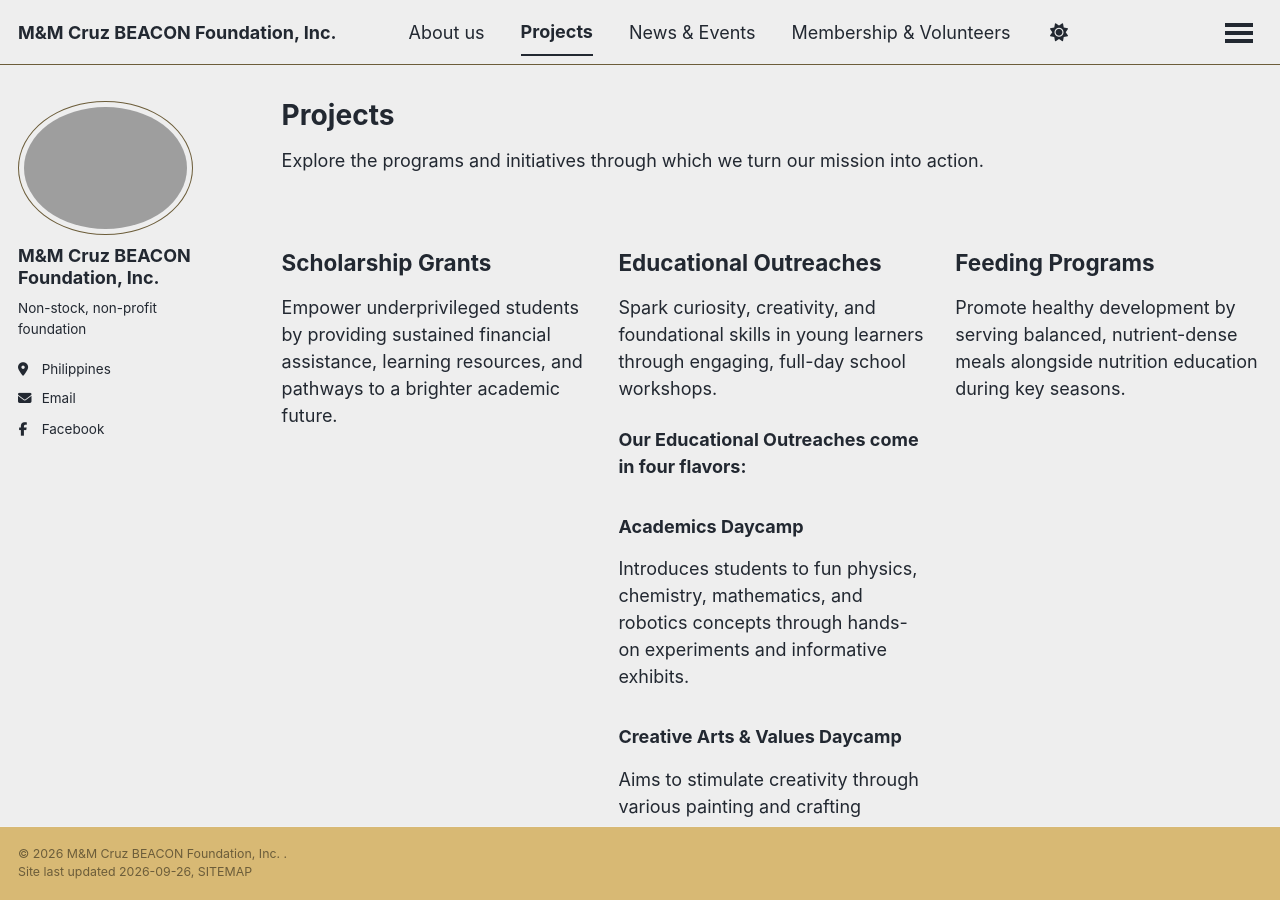
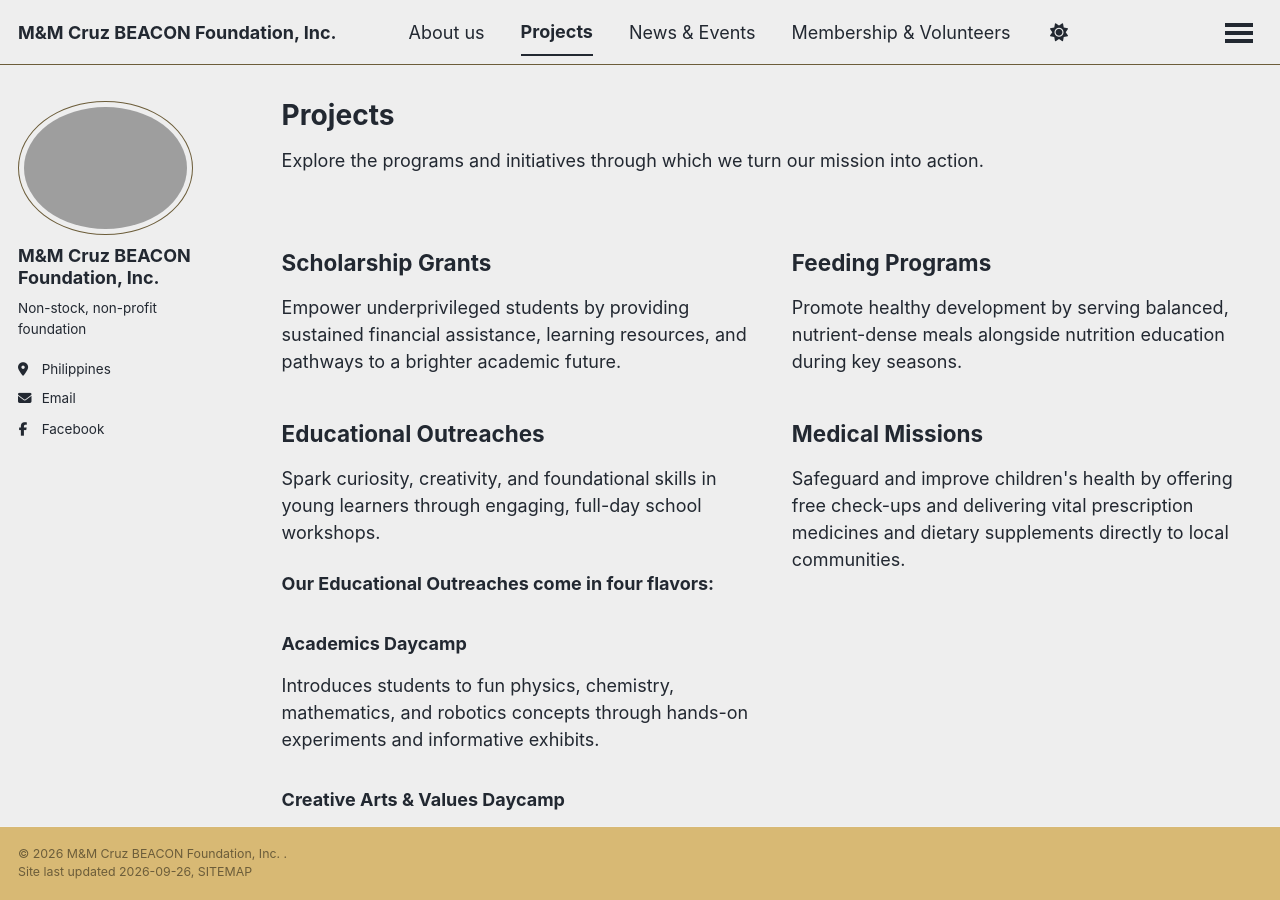
Before and after one commit to mccruz-foundation/mmcfoundation, a Jekyll site: the page built from _pages/projects.html, in a window 1280 px wide and 900 px high. Built offline with Jekyll 4.4.1, drawn with Linux system fonts in a browser that asks for light colours; a style sheet for code colours, icons or effects is not loaded.

Commit message:
Enhance projects page with program details
Updated the projects page to include detailed descriptions for Scholarship Grants, Educational Outreaches, Feeding Programs, and Medical Missions.

```diff
--- a/_pages/projects.html
+++ b/_pages/projects.html
@@ -5,19 +5,25 @@ permalink: /projects/
 author_profile: true
 ---
 
-<p> Explore the programs and initiatives through which we turn our mission into action. </p>
-
-<div style=" display: grid; grid-template-columns: repeat(auto-fit, minmax(280px, 1fr)); gap: 30px; margin-top: 30px; ">
+<p> Explore the programs and initiatives through which we turn our mission into action. </p> <div style=" display: grid; grid-template-columns: 1fr 1fr; gap: 40px; margin-top: 30px; align-items: start; "> <!-- Left Column --> <div>
 <!-- Scholarship Grants -->
-  <div> <h2>Scholarship Grants</h2>
-    <p> Empower underprivileged students by providing sustained financial assistance, learning resources, and pathways to
-      a brighter academic future. </p>
-  </div>
+<h2>Scholarship Grants</h2>
+<p>
+  Empower underprivileged students by providing sustained financial assistance,
+  learning resources, and pathways to a brighter academic future.
+</p>
 
 <!-- Educational Outreaches -->
-  <div> <h2>Educational Outreaches</h2>
-    <p> Spark curiosity, creativity, and foundational skills in young learners through engaging, full-day school workshops. </p>
-    <p><strong>Our Educational Outreaches come in four flavors:</strong></p>
+<h2>Educational Outreaches</h2>
+<p>
+  Spark curiosity, creativity, and foundational skills in young learners through
+  engaging, full-day school workshops.
+</p>
+
+<p>
+  <strong>Our Educational Outreaches come in four flavors:</strong>
+</p>
+
 <h3>Academics Daycamp</h3>
 <p>
   Introduces students to fun physics, chemistry, mathematics, and robotics concepts
@@ -35,21 +41,28 @@ author_profile: true
   Engages students through reading, storytelling, and improv activities in order to
   boost their confidence and learning ability.
 </p>
+
 <h3>Astrocamp &amp; Space Discovery</h3>
 <p>
   Aims to enrich students' appreciation of nature, ourselves, and the world around us
   by giving them a window into the cosmos.
 </p>
-  </div>
 
+</div> <!-- Right Column --> <div>
 <!-- Feeding Programs -->
-  <div> <h2>Feeding Programs</h2>
-    <p> Promote healthy development by serving balanced, nutrient-dense meals alongside nutrition education during key seasons. </p>
-  </div>
+<h2>Feeding Programs</h2>
+<p>
+  Promote healthy development by serving balanced, nutrient-dense meals alongside
+  nutrition education during key seasons.
+</p>
 
-  <!-- Medical Missions --> <div>
-    <h2>Medical Missions</h2> <p> Safeguard and improve children's health by offering free check-ups and delivering vital prescription medicines and dietary supplements
-      directly to local communities. </p>
+<!-- Medical Missions -->
+<h2>Medical Missions</h2>
+<p>
+  Safeguard and improve children's health by offering free check-ups and delivering
+  vital prescription medicines and dietary supplements directly to local communities.
+</p>
+
   </div>
 </div>
 
```
Lines whose indentation alone changed are shown as unchanged.
